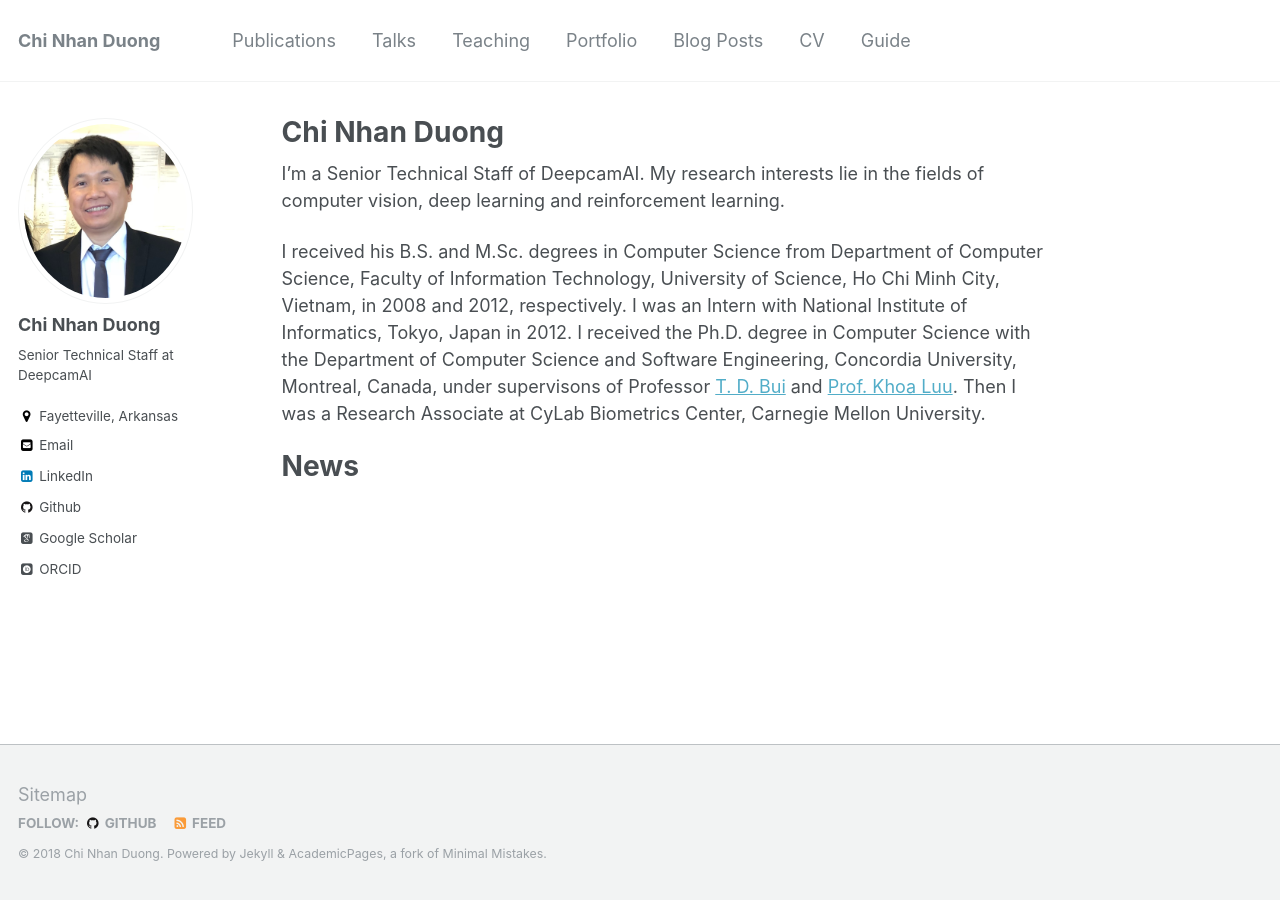
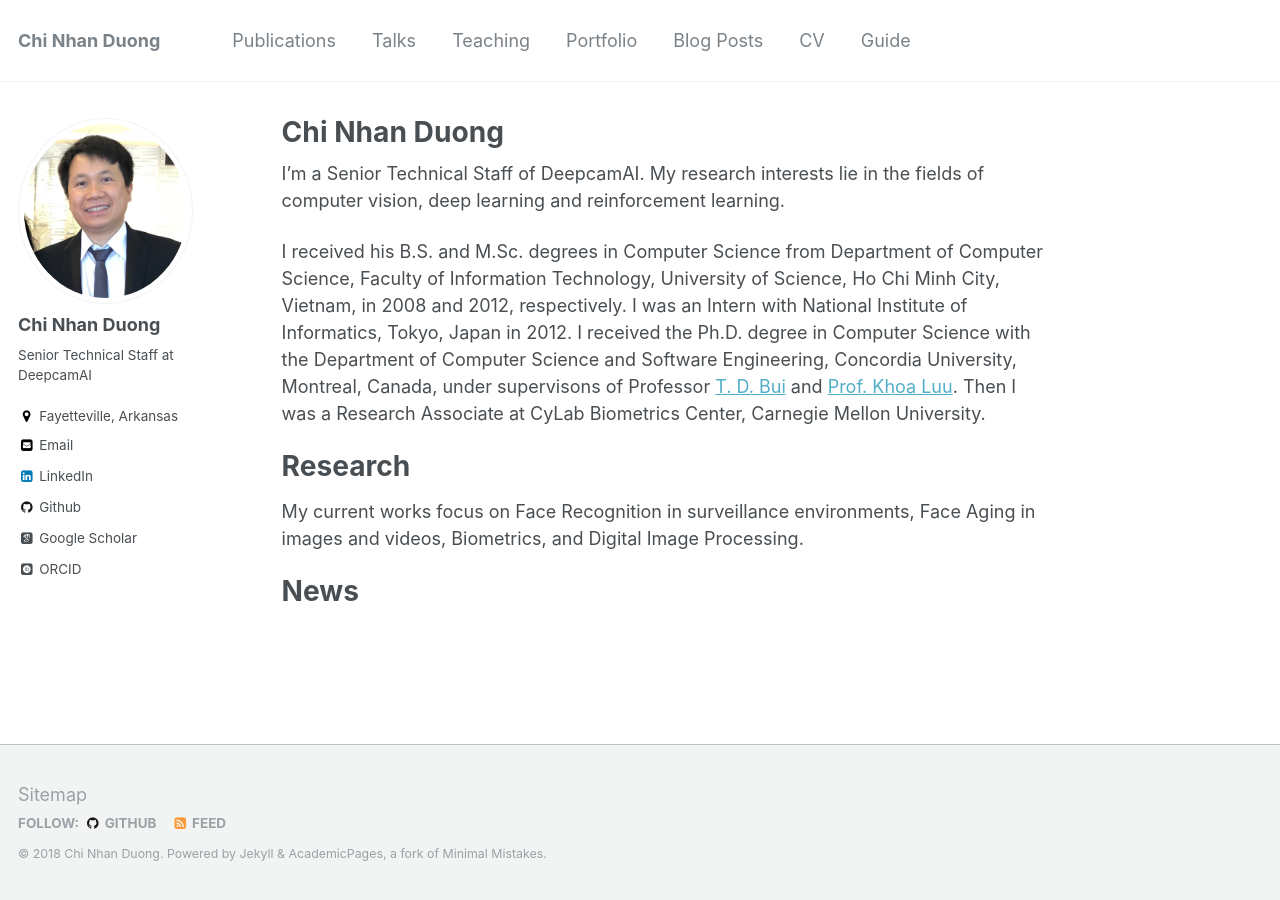
Before and after one commit to dcnhan/dcnhan.github.io, a Jekyll site: the page built from _pages/about.md, in a window 1280 px wide. Built offline with Jekyll 4.4.1, drawn with Linux system fonts in a browser that asks for light colours; some web fonts are replaced.

Commit message:
second commit

```diff
--- a/_pages/about.md
+++ b/_pages/about.md
@@ -12,6 +12,9 @@ I'm a Senior Technical Staff of DeepcamAI. My research interests lie in the fiel
 
 I received his B.S. and M.Sc. degrees in Computer Science from Department of Computer Science, Faculty of Information Technology, University of Science, Ho Chi Minh City, Vietnam, in 2008 and 2012, respectively. I was an Intern with National Institute of Informatics, Tokyo, Japan in 2012. I received the Ph.D. degree in Computer Science with the Department of Computer Science and Software Engineering, Concordia University, Montreal, Canada, under supervisons of Professor [T. D. Bui](https://users.encs.concordia.ca/~bui/) and [Prof. Khoa Luu](http://csce.uark.edu/~khoaluu/). Then I was a Research Associate at CyLab Biometrics Center, Carnegie Mellon University.
 
+Research
+======
+My current works focus on Face Recognition in surveillance environments, Face Aging in images and videos, Biometrics, and Digital Image Processing.
 
 News
 ======
```
